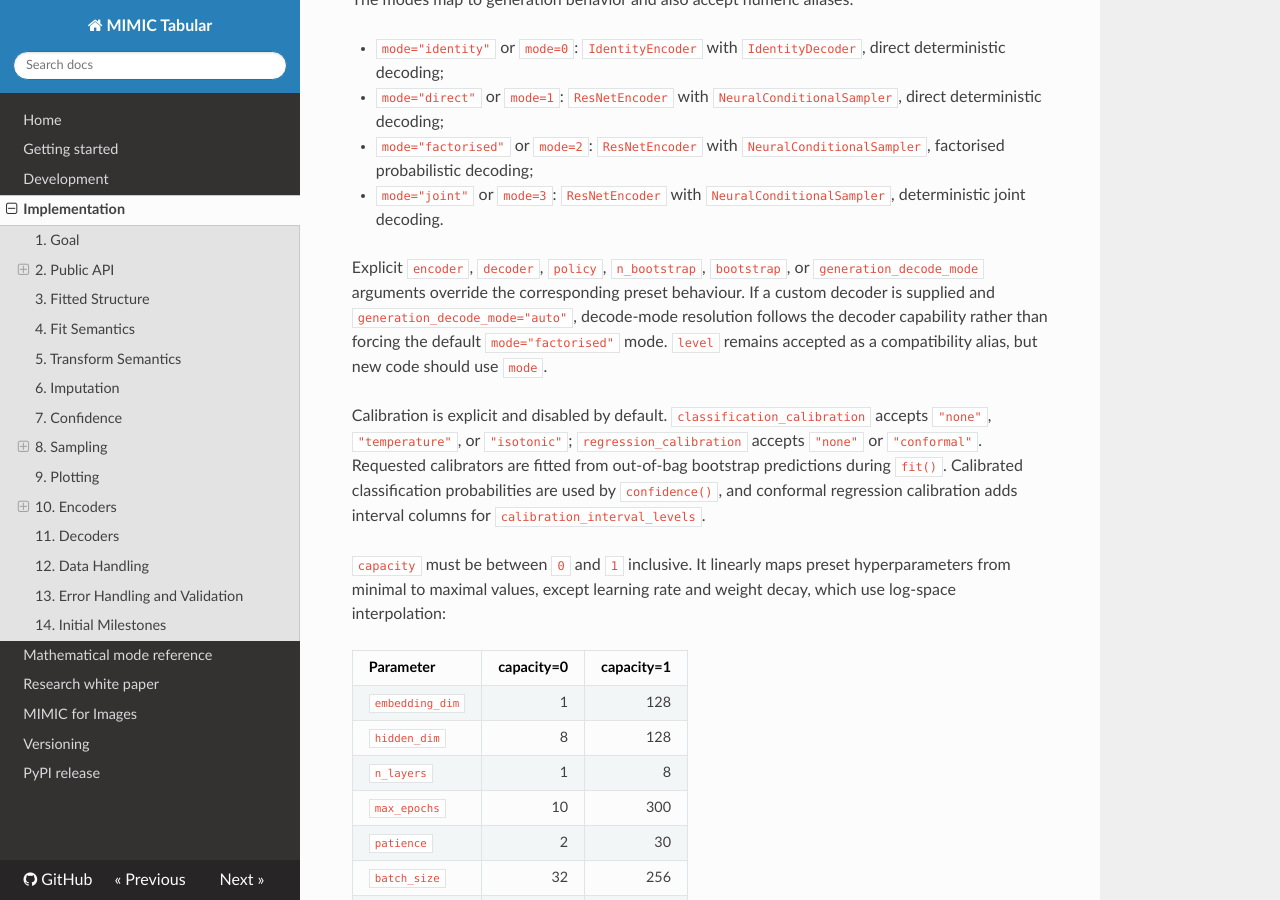
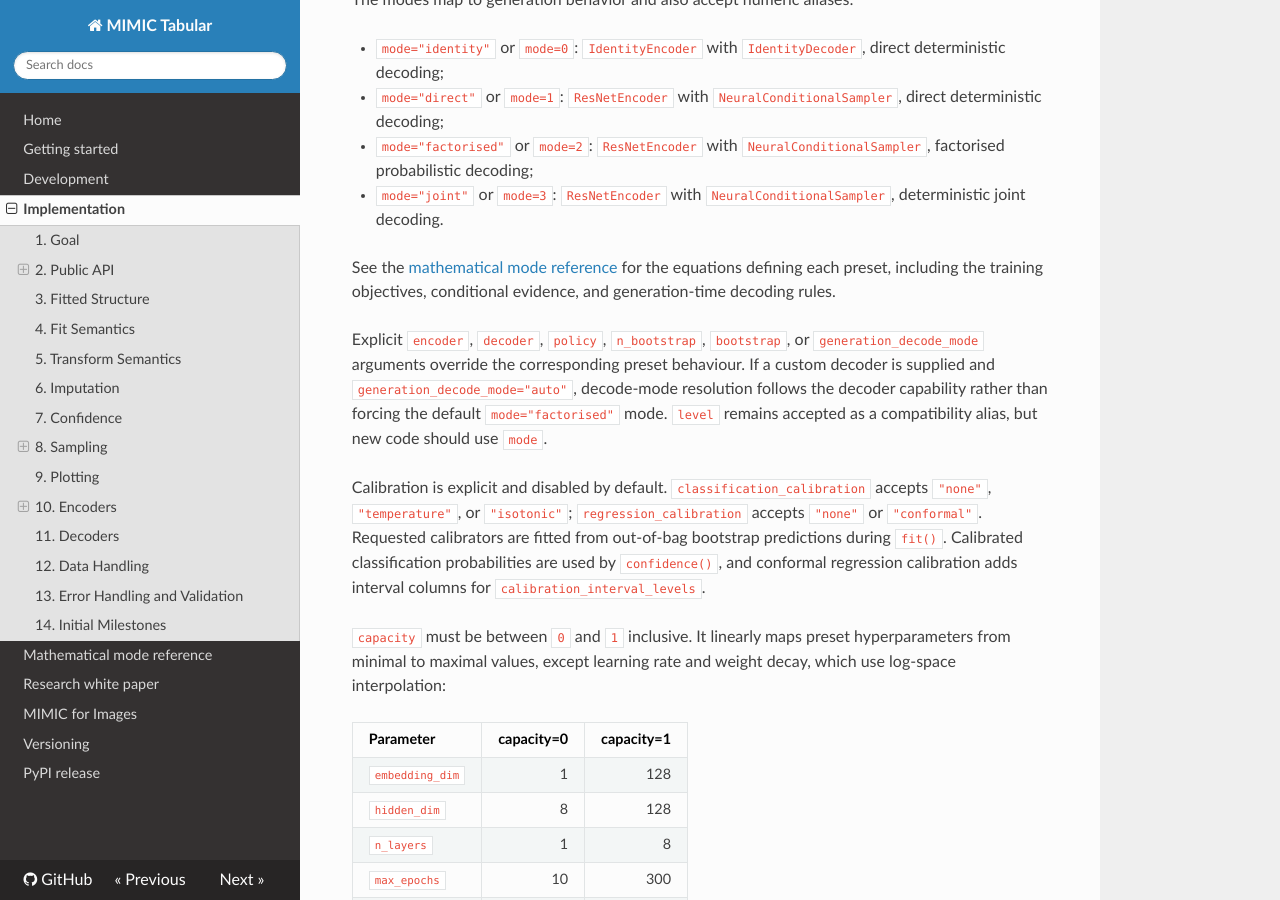
Before and after one commit to fabriziocosta/MIMIC, an MkDocs documentation site: the page built from docs/IMPLEMENTATION.md, in a window 1280 px wide and 900 px high, scrolled down 2869 px. Built offline with MkDocs 1.6.1, drawn with Linux system fonts in a browser that asks for light colours; nearby versions of some CDN libraries.

Commit message:
Link preset math from implementation guide

```diff
--- a/docs/IMPLEMENTATION.md
+++ b/docs/IMPLEMENTATION.md
@@ -120,6 +120,10 @@ The modes map to generation behavior and also accept numeric aliases:
 * `mode="direct"` or `mode=1`: `ResNetEncoder` with `NeuralConditionalSampler`, direct deterministic decoding;
 * `mode="factorised"` or `mode=2`: `ResNetEncoder` with `NeuralConditionalSampler`, factorised probabilistic decoding;
 * `mode="joint"` or `mode=3`: `ResNetEncoder` with `NeuralConditionalSampler`, deterministic joint decoding.
+
+See the [mathematical mode reference](MODES.md) for the equations defining
+each preset, including the training objectives, conditional evidence, and
+generation-time decoding rules.
 
 Explicit `encoder`, `decoder`, `policy`, `n_bootstrap`, `bootstrap`, or
 `generation_decode_mode` arguments override the corresponding preset behaviour.
```
